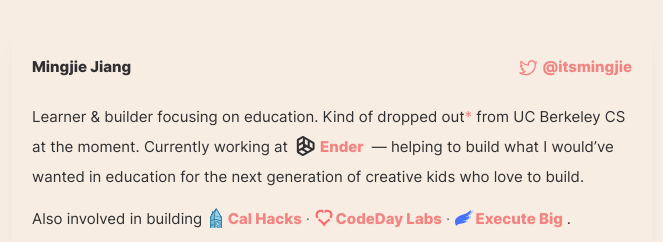
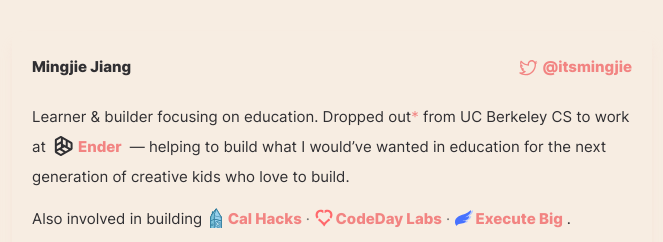
Before and after one commit to itsmingjie/mingjie-2022, a Next.js app: page / in a window 1280 px wide. Shown: the part 220-462 px from the top of the page, without its empty margins (308-971 px from the left). Built offline with nearby package versions, Linux system fonts and the light colour scheme; no server answers.

Commit message:
Update index.js

```diff
--- a/pages/index.js
+++ b/pages/index.js
@@ -97,14 +97,14 @@
         </div>
         <div className="mt-5">
           <p>
-            Learner & builder focusing on education. Kind of dropped out
+            Learner & builder focusing on education. Dropped out
             <Link
               href="https://twitter.com/itsmingjie/status/1480692863067295748"
               external
             >
               <div className="inline text-coral">*</div>
             </Link>{" "}
-            from UC Berkeley CS at the moment. Currently working at
+            from UC Berkeley CS to work at
             <div className={`inline mx-2`}>
               <Link href="https://joinender.com" external>
                 <EnderLogo className="inline w-5 h-5 mr-1 align-text-bottom fill-dark" />
```
